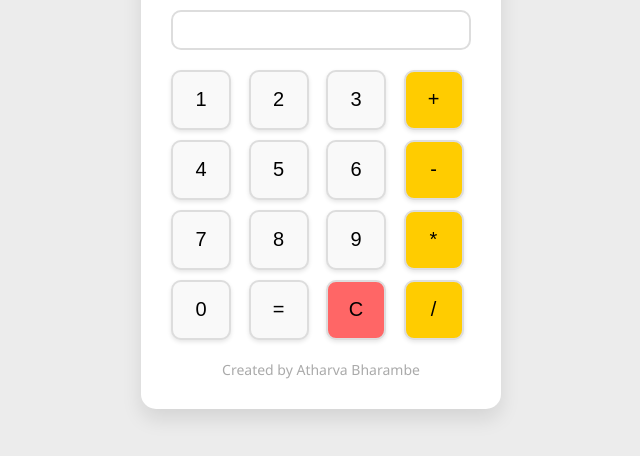
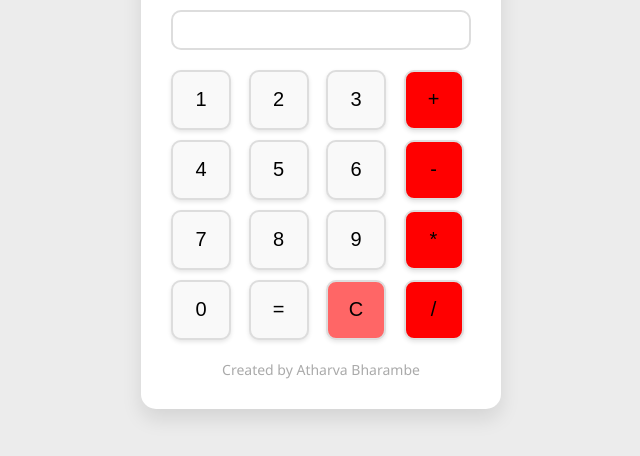
Before and after one commit to atharvabharambe/Simple-Calculator, a plain HTML site: page index.html in a window 1280 px wide. Shown: the part 242-698 px from the top of the page, without its empty margins (319-959 px from the left). Drawn offline with Linux system fonts and the light colour scheme.

Commit message:
Changed buttons to red

```diff
--- a/index.html
+++ b/index.html
@@ -88,7 +88,7 @@ button:active {
 }
 
 .operator {
-    background-color: #ffcc00;
+    background-color: red;
 }
 
 .operator:hover {
```
